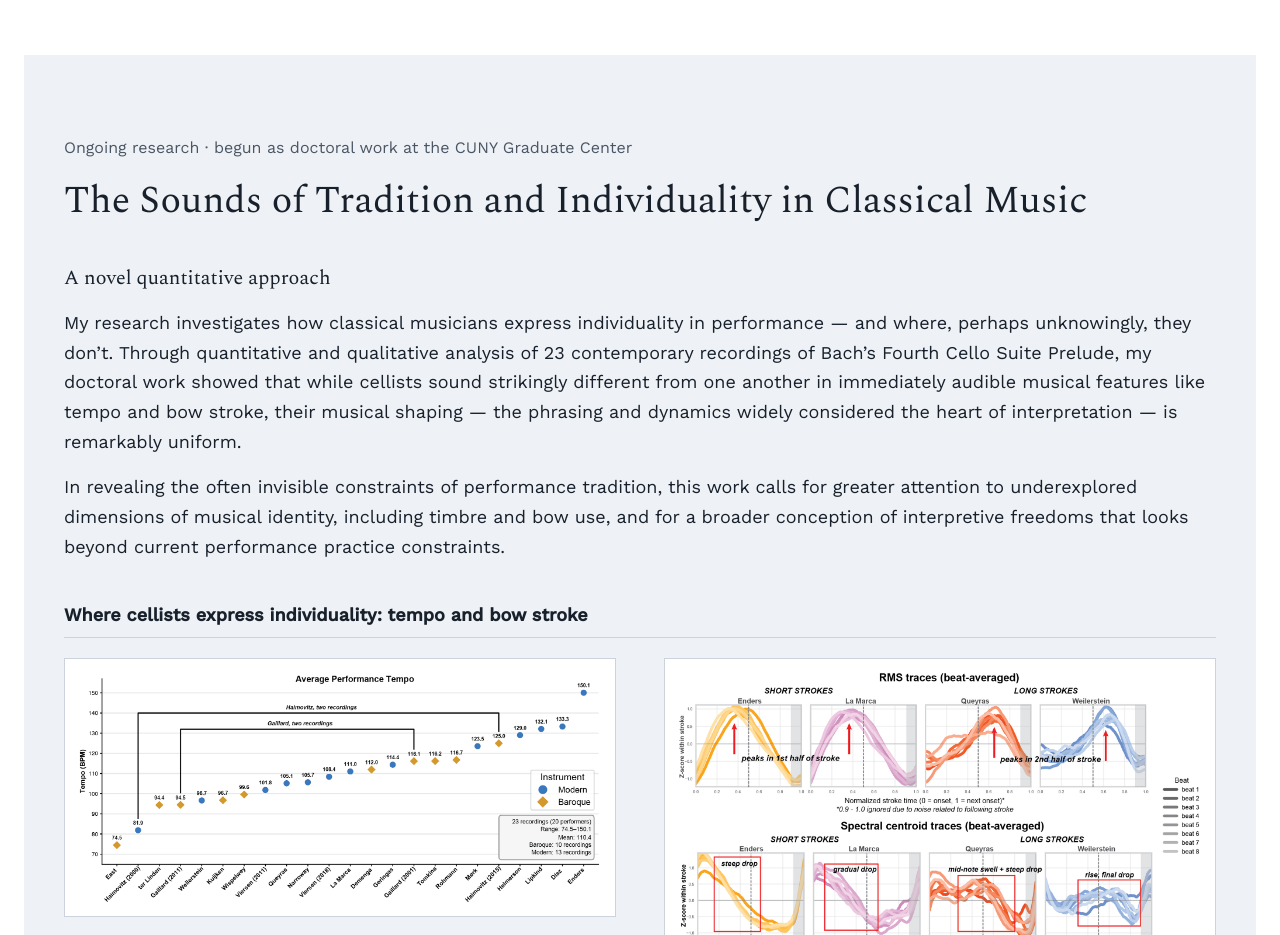
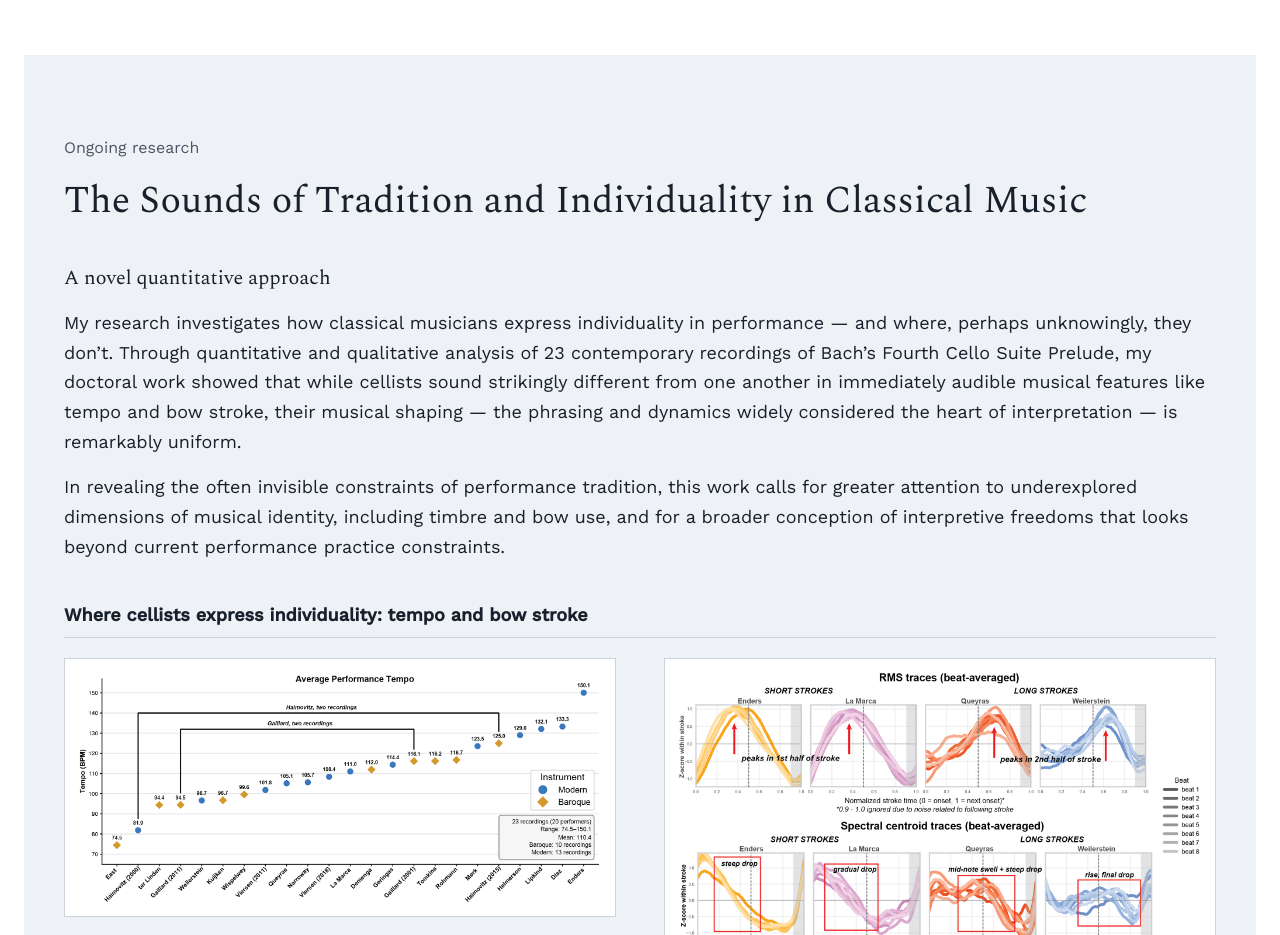
Before and after one commit to cmonfredo/claremonfredo-website, a plain HTML site: page research.html in a window 1280 px wide. Shown: the part 1440-2375 px from the top of the page. Drawn offline with nearby package versions, Linux system fonts and the light colour scheme.

Commit message:
Label: Ongoing research
Co-Authored-By: Claude Opus 5.5 <noreply@anthropic.com>
Claude-Session: https://claude.ai/code/session_013pPuLNWcmREa6nuxbmS3B3

```diff
--- a/research.html
+++ b/research.html
@@ -117,7 +117,7 @@
     <section id="dissertation" class="panel" aria-labelledby="dissertation-title">
       <div class="wrap stack" style="gap: 40px">
         <div class="stack">
-          <p class="label">Ongoing research · begun as doctoral work at the CUNY Graduate Center</p>
+          <p class="label">Ongoing research</p>
           <h2 id="dissertation-title">The Sounds of Tradition and Individuality in Classical Music</h2>
         </div>
 
```
